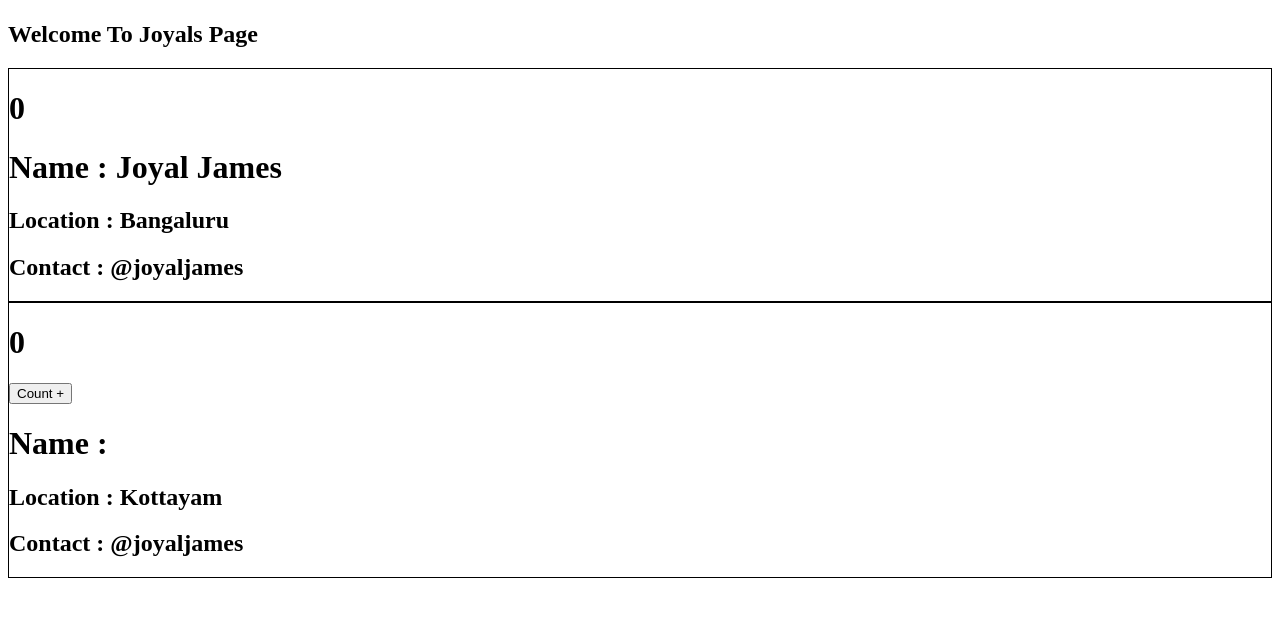
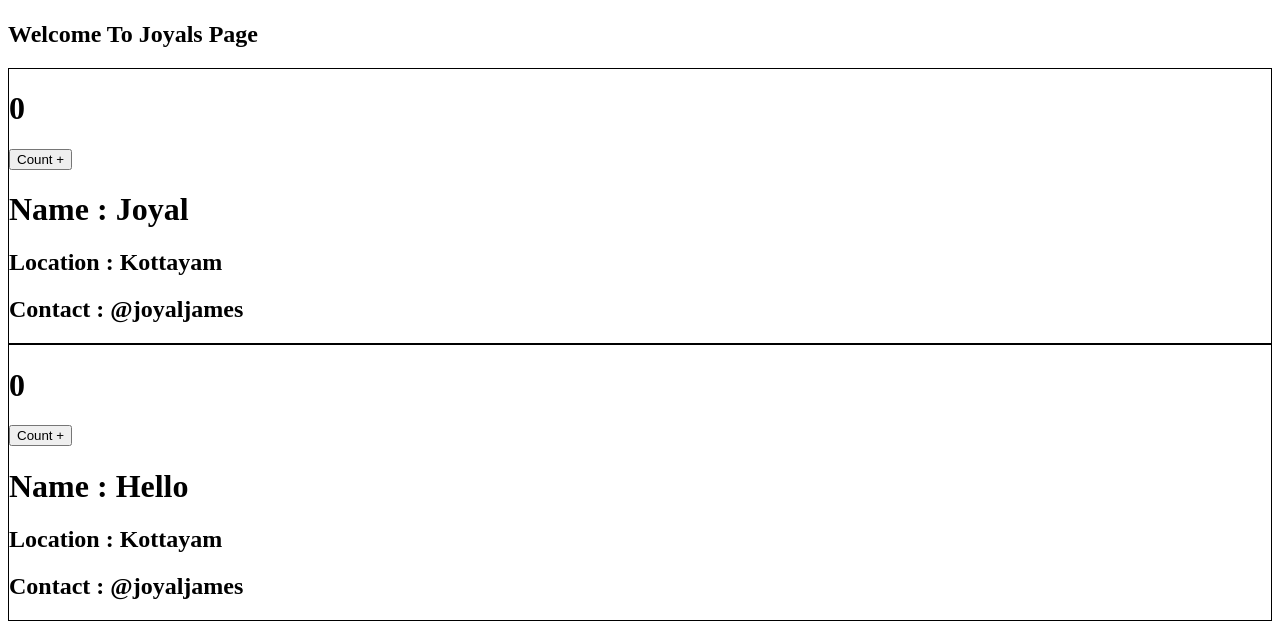
Before and after one commit to JoyalJames/joyal_react, a React (Vite) app: page /about in a window 1280 px wide. Shown: the part 282-908 px from the top of the page. Before the commit the page ends 868 px from the top, so only its background shows below. Built offline with nearby package versions, Linux system fonts and the light colour scheme.

Commit message:
Life Cycle Method

```diff
--- a/src/components/About.js
+++ b/src/components/About.js
@@ -18,8 +18,9 @@ class About extends Component{
             <div className="about">
                 <h1>About Page</h1>
                 <h2>Welcome To Joyals Page</h2>
-                <User/>
-                <UserClass/>
+                {/* <User/> */}
+                <UserClass name={"Joyal"}/>
+                <UserClass name={"Hello"}/>
             </div>
         )
     }
--- a/src/components/UserClass.js
+++ b/src/components/UserClass.js
@@ -2,17 +2,17 @@ import React from "react"
 class UserClass extends React.Component {
     constructor(props){
         super(props);
-        console.log("Child Constructor")
+        console.log(this.props.name + "Child Constructor")
         this.state = {
             count : 0,
             count2 : 1
         };
     }
     componentDidMount(){
-        console.log("Child Component Did Mount")
+        console.log(this.props.name + "Child Component Did Mount")
     }
     render(){
-        console.log("Child Render")
+        console.log(this.props.name + "Child Render")
         return(
             <div className="about_user">
                 <h1>{this.state.count}</h1>
```
